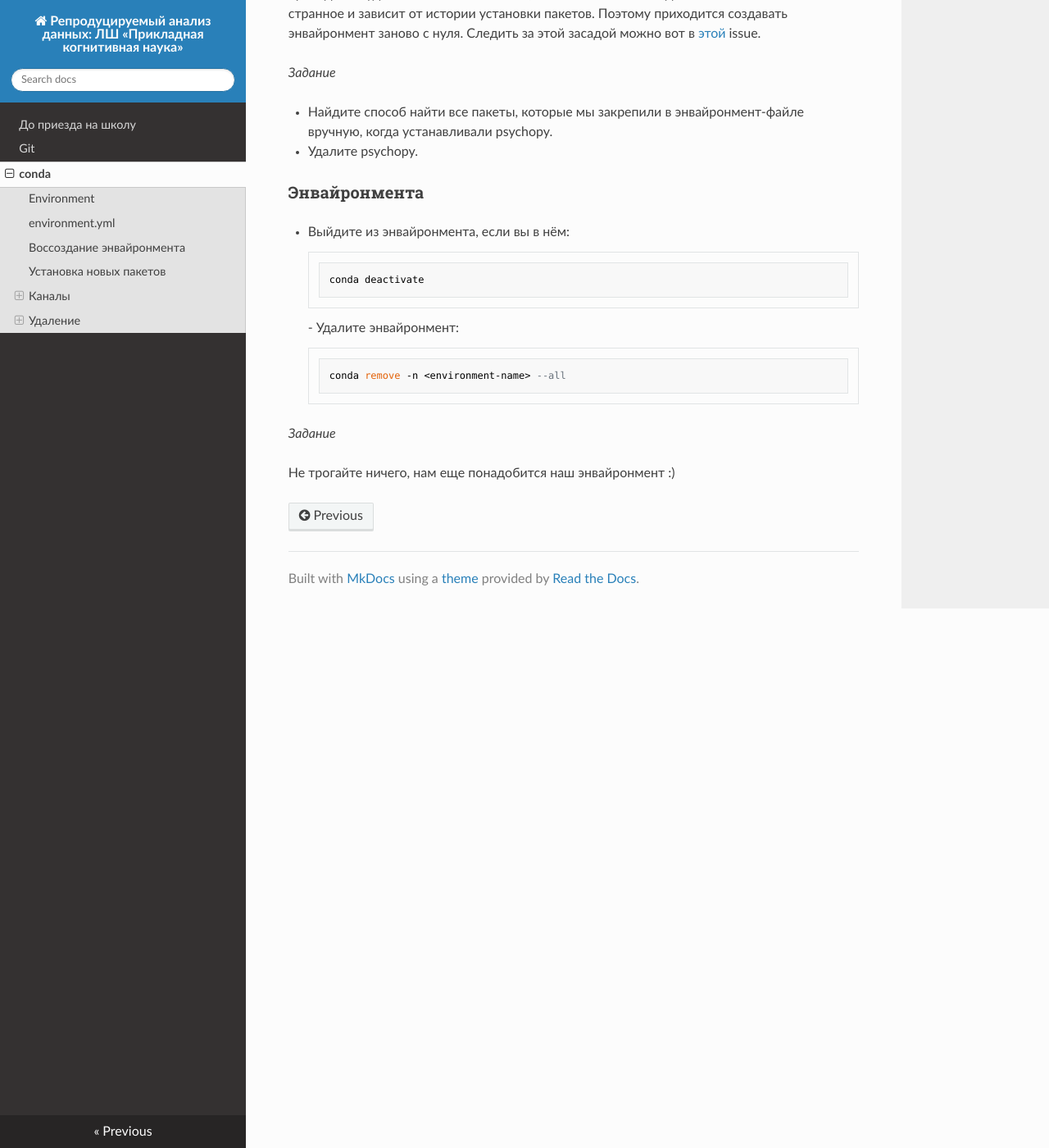
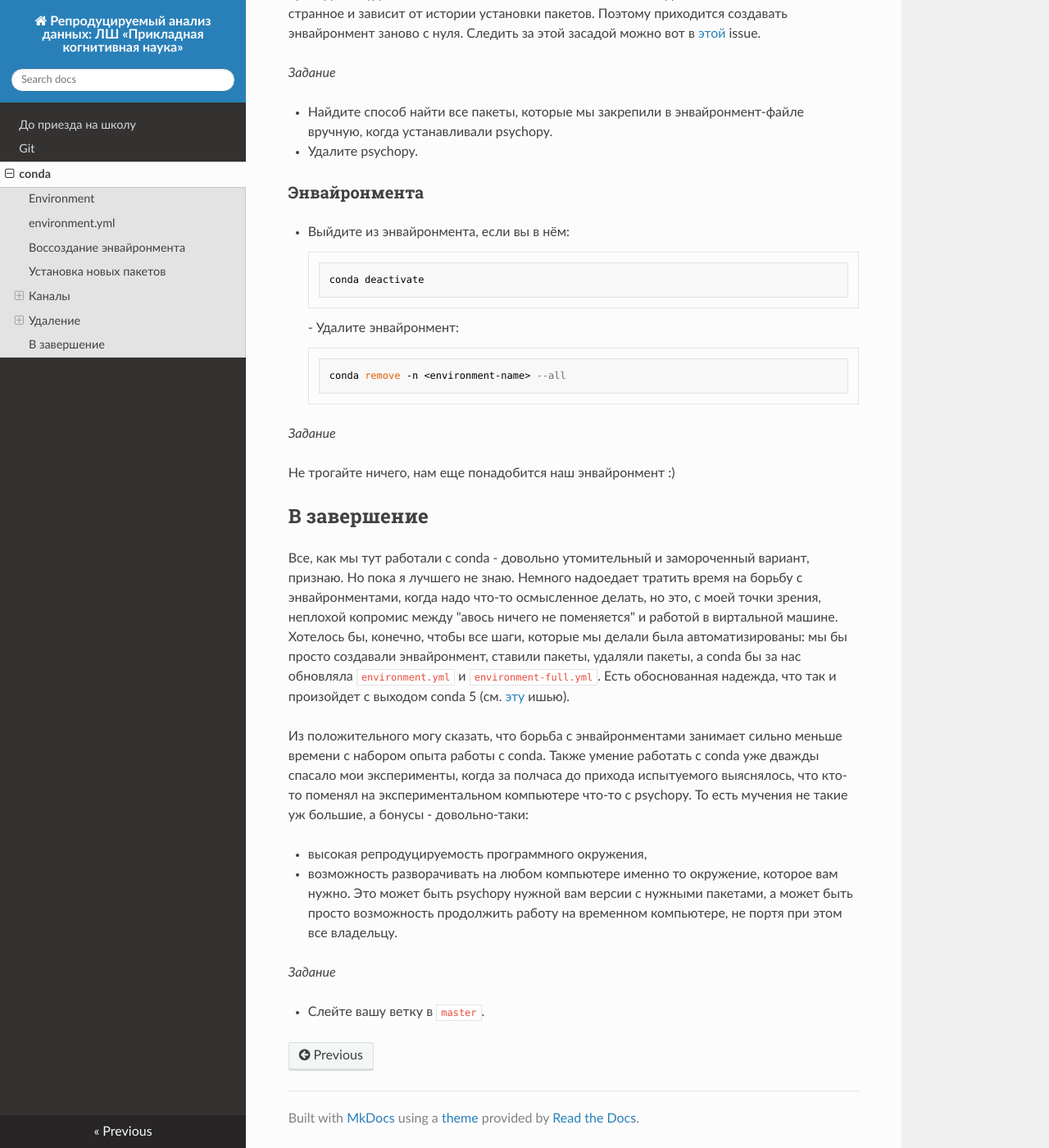
Before and after one commit to kalenkovich/reproducible-data-analysis, an MkDocs documentation site: the page built from website/docs/2_conda.md, in a window 1280 px wide and 1400 px high, scrolled down 9337 px. Shown: the whole window at 82% size. Built offline with MkDocs 1.6.1, drawn with Linux system fonts in a browser that asks for light colours; nearby versions of some CDN libraries.

Commit message:
added final remarks

```diff
--- a/website/docs/2_conda.md
+++ b/website/docs/2_conda.md
@@ -381,3 +381,23 @@ dependencies:
 *Задание*
 
 Не трогайте ничего, нам еще понадобится наш энвайронмент :)
+
+## В завершение
+
+Все, как мы тут работали с conda - довольно утомительный и замороченный вариант, признаю.
+Но пока я лучшего не знаю.
+Немного надоедает тратить время на борьбу с энвайронментами, когда надо что-то осмысленное делать, но это, с моей точки зрения, неплохой копромис между "авось ничего не поменяется" и работой в виртальной машине.
+Хотелось бы, конечно, чтобы все шаги, которые мы делали была автоматизированы: мы бы просто создавали энвайронмент, ставили пакеты, удаляли пакеты, а conda бы за нас обновляла `environment.yml` и `environment-full.yml`.
+Есть обоснованная надежда, что так и произойдет с выходом conda 5 (см. [эту](https://github.com/conda/conda/issues/7248) ишью).
+
+Из положительного могу сказать, что борьба с энвайронментами занимает сильно меньше времени с набором опыта работы с conda.
+Также умение работать с conda уже дважды спасало мои эксперименты, когда за полчаса до прихода испытуемого выяснялось, что кто-то поменял на экспериментальном компьютере что-то с psychopy.
+То есть мучения не такие уж большие, а бонусы - довольно-таки:
+
+- высокая репродуцируемость программного окружения,
+- возможность разворачивать на любом компьютере именно то окружение, которое вам нужно.
+Это может быть psychopy нужной вам версии с нужными пакетами, а может быть просто возможность продолжить работу на временном компьютере, не портя при этом все владельцу.
+
+*Задание*
+
+- Слейте вашу ветку в `master`.
```
